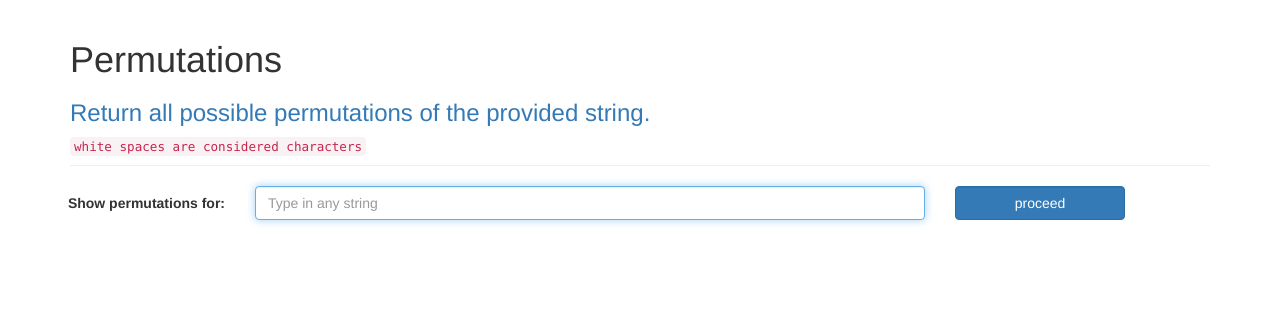
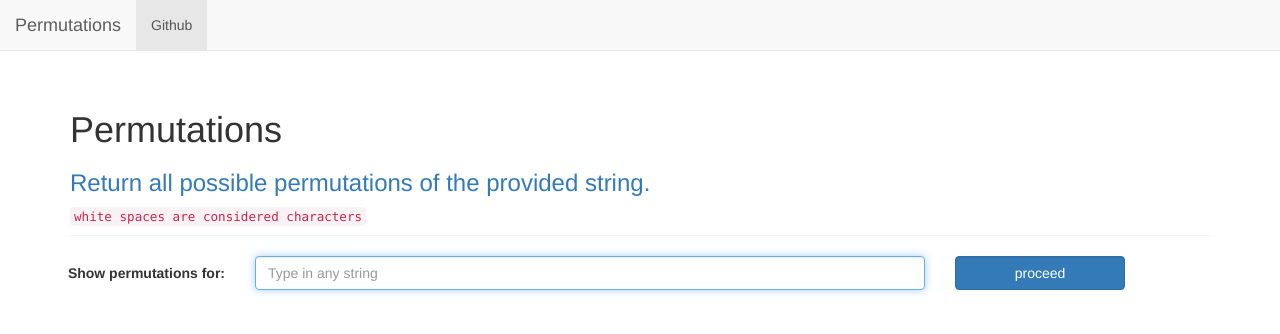
Before and after one commit to AdelMahjoub/react-app-permutations, a React (Create React App) app: page / in a window 1280 px wide. Shown: the top 334 px of the page. Built offline with nearby package versions, Linux system fonts and the light colour scheme; the HTML template or start-up script is replaced by a standard one.

Commit message:
added a navbar

```diff
--- a/src/App.js
+++ b/src/App.js
@@ -4,6 +4,7 @@ import './App.css';
 import Header from "./components/header";
 import Form from "./components/form";
 import Permutations from "./components/permutations";
+import Navbar from "./components/navbar";
 
 class App extends Component {
   constructor(props) {
@@ -50,6 +51,8 @@ class App extends Component {
   render() {
     return (
       <div className="container">
+        <Navbar />
+        <div className="page-header"></div>
         <Header />
         <Form
           handleInput={this.handleInput}
--- /dev/null
+++ b/src/components/navbar.js
@@ -0,0 +1,18 @@
+import React from "react";
+
+const Navbar = () => {
+  return (
+    <nav className="navbar navbar-default navbar-fixed-top">
+      <div className="container-fluid">
+        <a className="navbar-brand" href="#">Permutations</a>
+        <ul className="nav navbar-nav">
+          <li className="active">
+              <a href="https://github.com/AdelMahjoub/react-app-permutations" target="_blank">Github</a>
+          </li>
+        </ul>
+      </div>
+    </nav>
+  )
+}
+
+export default Navbar;
```
